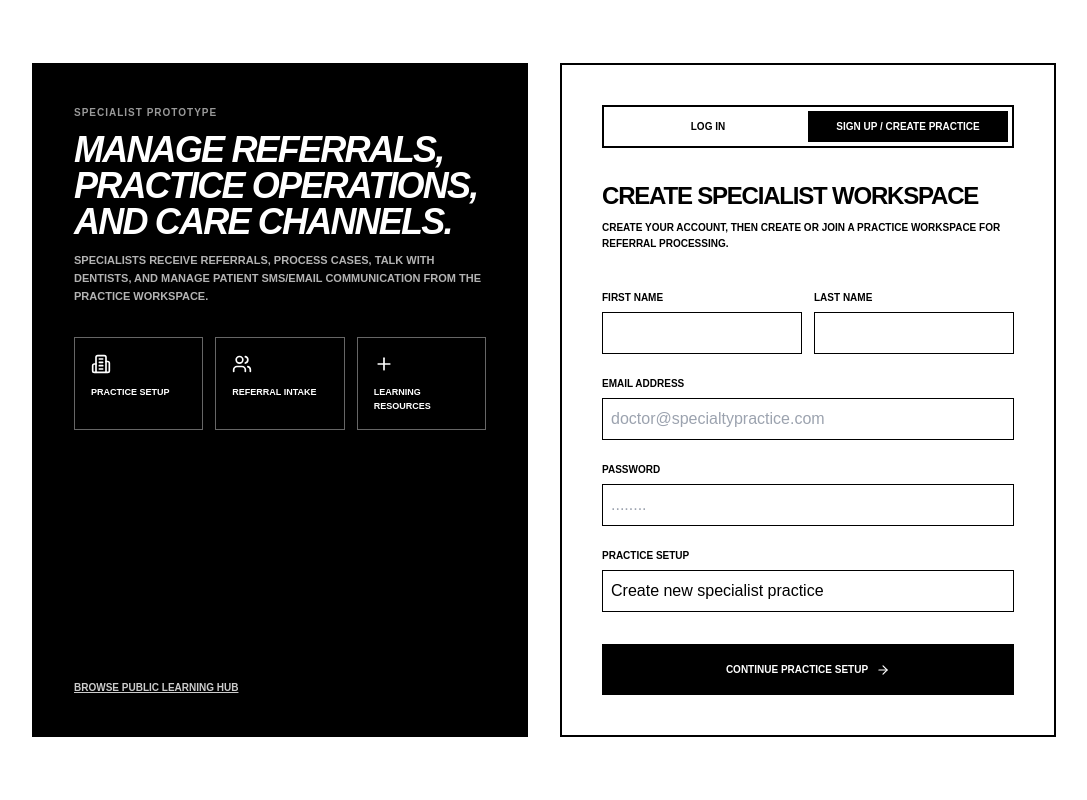
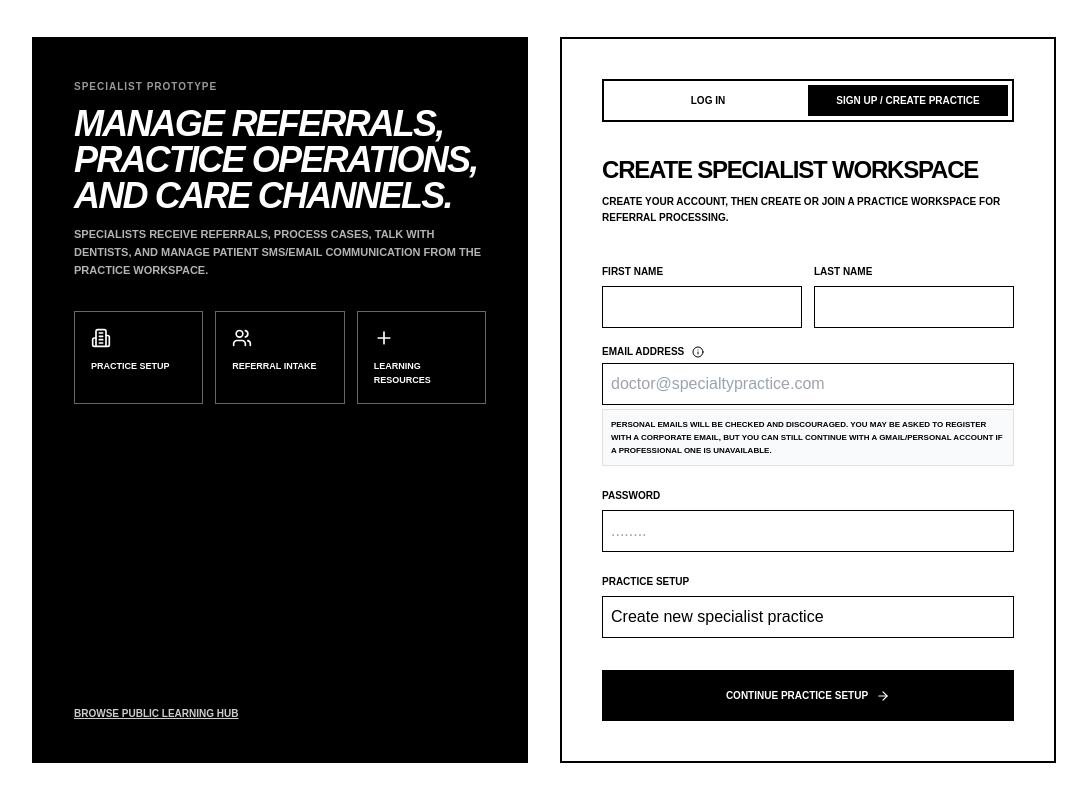
Before and after one commit to anton-g-kulikov/drtalk, a Next.js app: page /specialist in a window 1280 px wide. Both pictures are taken after a click on the button "SIGN UP / CREATE PRACTICE". Shown: the whole page, without its empty margins (96-1183 px from the left). Built offline with nearby package versions, Linux system fonts and the light colour scheme; no server answers; the database is empty.

Commit message:
feat: add corporate email policy notice to specialist registration

```diff
--- a/src/app/specialist/page.tsx
+++ b/src/app/specialist/page.tsx
@@ -1,7 +1,7 @@
 "use client";
 
 import React, { useState } from 'react';
-import { ArrowRight, Building2, LogIn, Plus, Users } from 'lucide-react';
+import { ArrowRight, Building2, Info, LogIn, Plus, Users } from 'lucide-react';
 import { useRouter } from 'next/navigation';
 
 type SpecialistMode = 'login' | 'signup';
@@ -86,8 +86,19 @@ export default function SpecialistEntryPage() {
               </div>
             )}
             <div className="space-y-1">
-              <label className="text-[10px] font-bold uppercase">Email Address</label>
+              <div className="flex items-center gap-2">
+                <label className="text-[10px] font-bold uppercase">Email Address</label>
+                <Info size={12} className="text-muted-foreground" />
+              </div>
               <input type="email" placeholder="doctor@specialtypractice.com" className="wireframe-input" />
+              {mode === 'signup' && (
+                <div className="bg-gray-50 border border-black/10 p-2 mt-1">
+                  <p className="text-[8px] uppercase font-bold text-muted-foreground leading-relaxed">
+                    Personal emails will be checked and discouraged. You may be asked to register with a corporate email,
+                    but you can still continue with a Gmail/personal account if a professional one is unavailable.
+                  </p>
+                </div>
+              )}
             </div>
             <div className="space-y-1">
               <label className="text-[10px] font-bold uppercase">Password</label>
```
